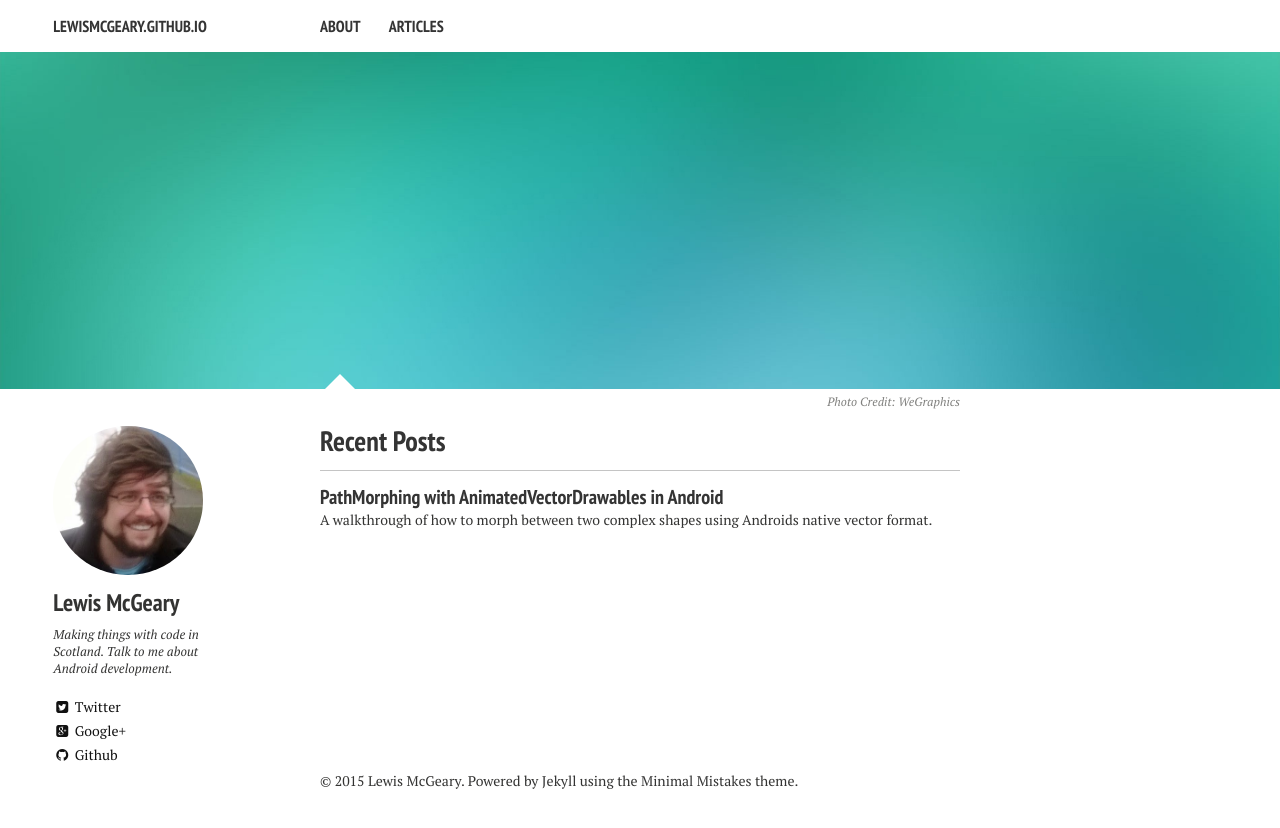
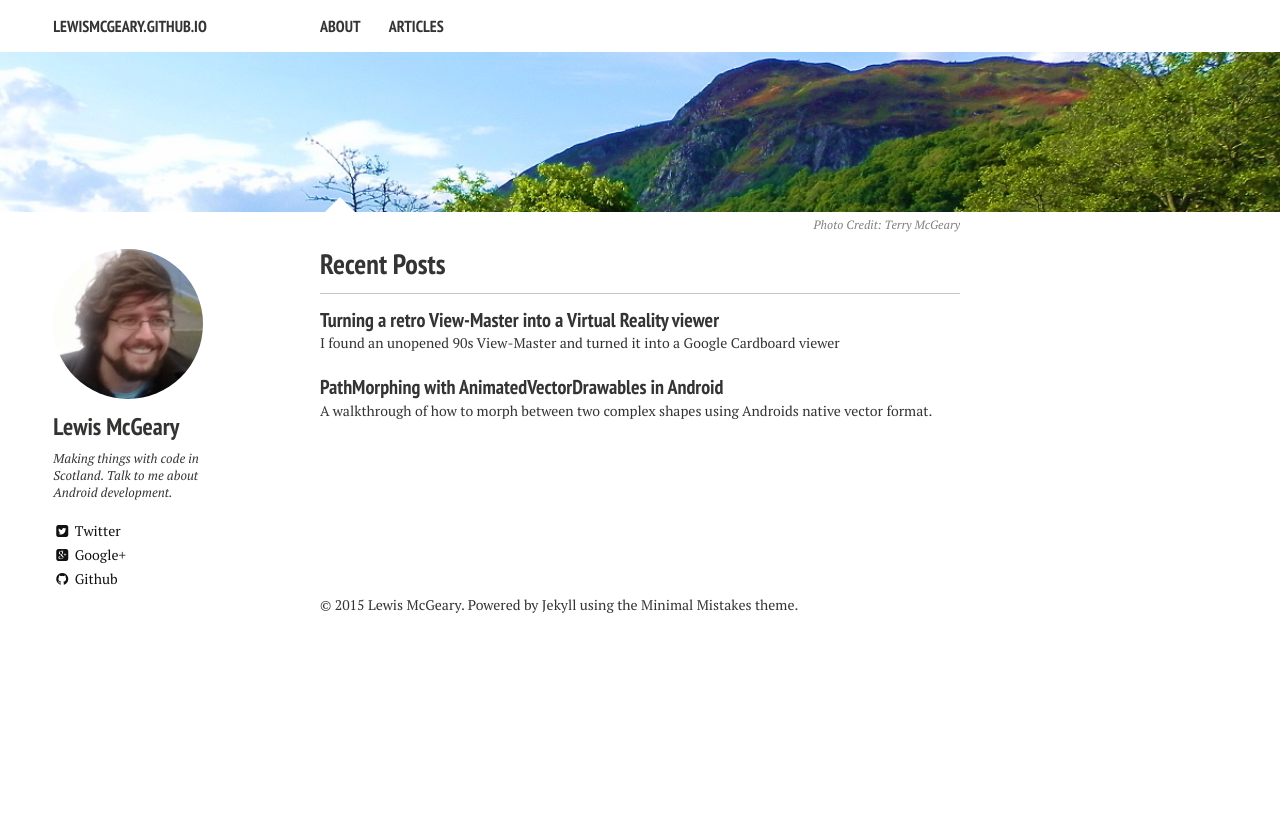
Before and after one commit to lewismcgeary/lewismcgeary.github.io, a Jekyll site: the page built from index.md, in a window 1280 px wide. Shown: the top 828 px of the page. Built offline with Jekyll 4.4.1, drawn with Linux system fonts in a browser that asks for light colours; nearby versions of some CDN libraries.

Commit message:
add view-master post and update index cover image

```diff
--- /dev/null
+++ b/_posts/2015-11-04-view-master-into-virtual-reality.md
@@ -0,0 +1,74 @@
+---
+layout: post
+categories: posts
+title: Turning a retro View-Master into a Virtual Reality viewer
+excerpt: "I found an unopened 90s View-Master and turned it into a Google Cardboard viewer"
+modified: 2015-10-28
+tags: [VR, Virtual Reality, Google Cardboard, View-Master]
+comments: true
+image:
+  feature: viewmaster/viewmaster-banner-cropped.png
+  credit:
+  creditlink:
+  thumb:
+---
+
+A while ago we were clearing out my late grandmother's house when I came across a piece of treasure; an unopened Tyco View-Master (Hunchback of Notre Dame edition) from the mid 90s. This little toy had been waiting, biding its time for a couple of decades only to be awoken in a brave new world where it didn't seem to fit anymore. <em>Not to worry little toy,</em> I thought, <em>we'll get you up to speed.</em>
+
+<figure class="half">
+  <img src="{{ site.url }}/images/viewmaster/viewmaster-box-front.jpg">
+  <img src="{{ site.url }}/images/viewmaster/viewmaster-box-side.jpg">
+    <figcaption></figcaption>
+</figure>
+
+The box was a little faded, but the unit itself was vibrant and pristine.
+
+<figure class="half">
+  <img src="{{ site.url }}/images/viewmaster/viewmaster-unit-back.jpg">
+  <img src="{{ site.url }}/images/viewmaster/viewmaster-unit-front.jpg">
+  <figcaption></figcaption>
+</figure>
+
+
+The unit was easy to prise apart and dismantle into four parts:
+
+- The eyepiece including the lenses
+- The back piece with the window
+- The orange shutter
+- and the spring to make the shutter click back into place.
+
+
+<figure class="third">
+  <img src="{{ site.url }}/images/viewmaster/viewmaster-dismantled-outside.jpg">
+  <img src="{{ site.url }}/images/viewmaster/viewmaster-dismantled-inside.jpg">
+  <img src="{{ site.url }}/images/viewmaster/viewmaster-spring-and-shutter.jpg">
+  <figcaption></figcaption>
+</figure>
+
+At this point I could test what I was doing. I loaded up the [Google Cardboard](https://play.google.com/store/apps/details?id=com.google.samples.apps.cardboarddemo) app, held my Nexus 4 against the eyepiece and peered through.
+
+And it worked.
+
+<figure>
+  <img src="{{ site.url }}/images/viewmaster/viewmaster-smiling-boy.png">
+  <figcaption>I didn't look like this. But I felt like this.</figcaption>
+</figure>
+
+It wasn't quite perfect though. The phone sits where the View-Master reels would normally be, so of course the focal length of the lenses is just right, but there are little bits of plastic that stick out which prevent the phone from sitting flat against the eyepiece. I took a coping saw and started some surgery. I left as much of the four corner pieces as I could to help the two halves of the unit line up, and to provide a platform for the bottom edge of the phone.
+
+<figure>
+  <img src="{{ site.url }}/images/viewmaster/viewmaster-dismantled-side-view.jpg">
+</figure>
+
+At this point it was time to put things back together, and my method of choice was the humble elastic band. I used a few inside to replace the spring on the shutter mechanism, and a few red ones outside to hold it all together and provide some padding for the phone. The original spring method for the shutter would no longer work and I had to flip the shutter lever around to the opposite side, but after that it worked nicely.
+
+<figure>
+  <img src="{{ site.url }}/images/viewmaster/viewmaster-shutter.gif">
+</figure>
+
+The [Google Cardboard spec](https://www.google.co.uk/get/cardboard/manufacturers/) allows a magnet to be used as a button or trigger. I've just taped the magnet onto the shutter lever, which works great. Maybe in the future I can have it look a little better, perhaps a coloured magnet and clear tape, but for now this will do.
+
+Welcome to the future little toy, sorry we don't have flying cars.
+<figure>
+  <img src="{{ site.url }}/images/viewmaster/viewmaster-finished-back.jpg">
+</figure>
--- a/index.md
+++ b/index.md
@@ -3,7 +3,7 @@ layout: home
 excerpt: "A blog about Android Development and technology."
 tags: [Android, wearables, mobile, phones, tablets, smartwatches]
 image:
-  feature: sample-image-1.jpg
-  credit: WeGraphics
-  creditlink: http://wegraphics.net/downloads/free-ultimate-blurred-background-pack/
+  feature: slice_of_aberfoyle.jpg
+  credit: Terry McGeary
+  creditlink: https://www.polaroidblipfoto.com/entry/2368640
 ---
```
Also changed, not shown: images/slice_of_aberfoyle.jpg (added), images/viewmaster/viewmaster-banner.jpg (added), images/viewmaster/viewmaster-box-front.jpg (added), images/viewmaster/viewmaster-box-side.jpg (added), images/viewmaster/viewmaster-dismantled-inside.jpg (added), images/viewmaster/viewmaster-dismantled-outside.jpg (added), images/viewmaster/viewmaster-dismantled-side-view.jpg (added), images/viewmaster/viewmaster-finished-back.JPG (added), images/viewmaster/viewmaster-smiling-boy.png (added), images/viewmaster/viewmaster-spring-and-shutter.jpg (added), images/viewmaster/viewmaster-unit-back.jpg (added), images/viewmaster/viewmaster-unit-front.jpg (added), 2 other files.
